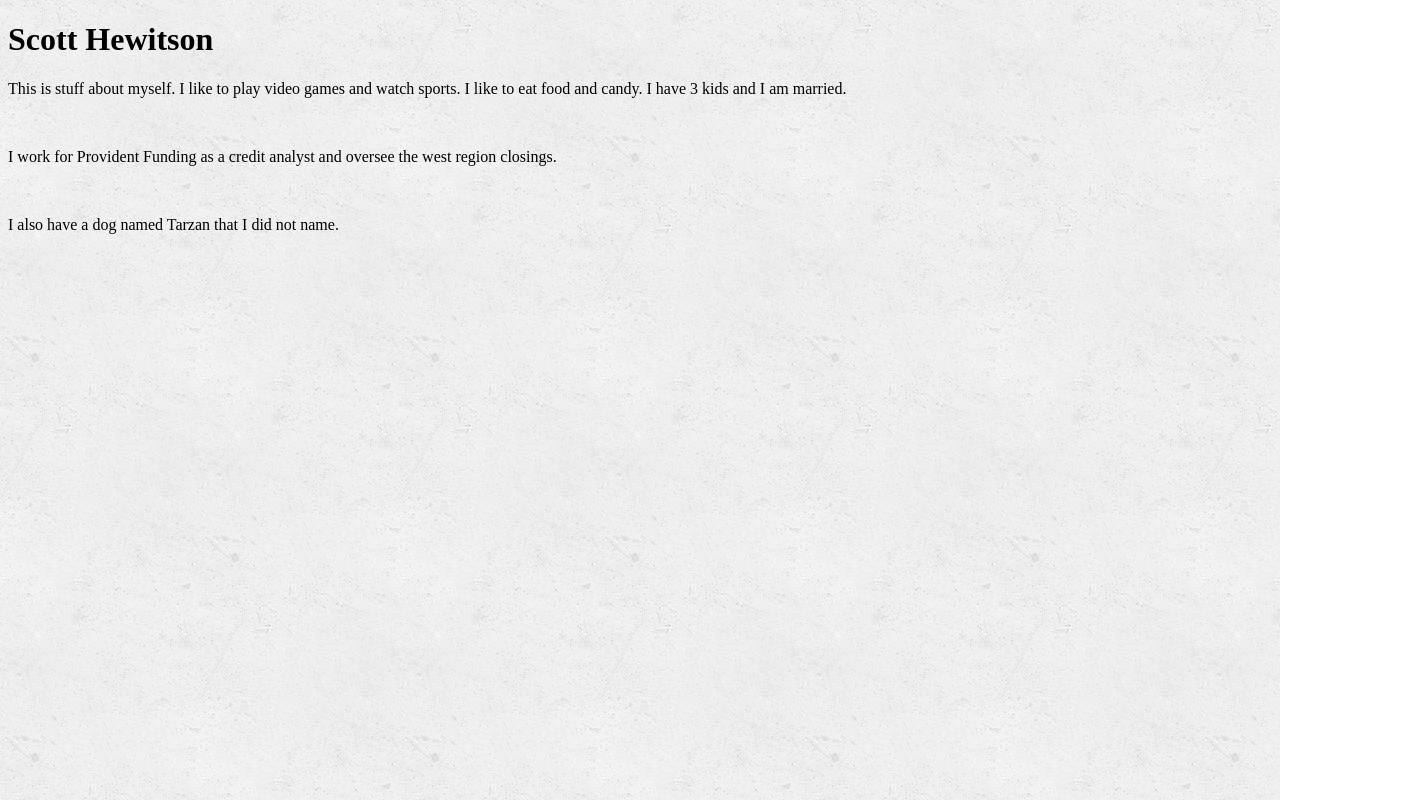
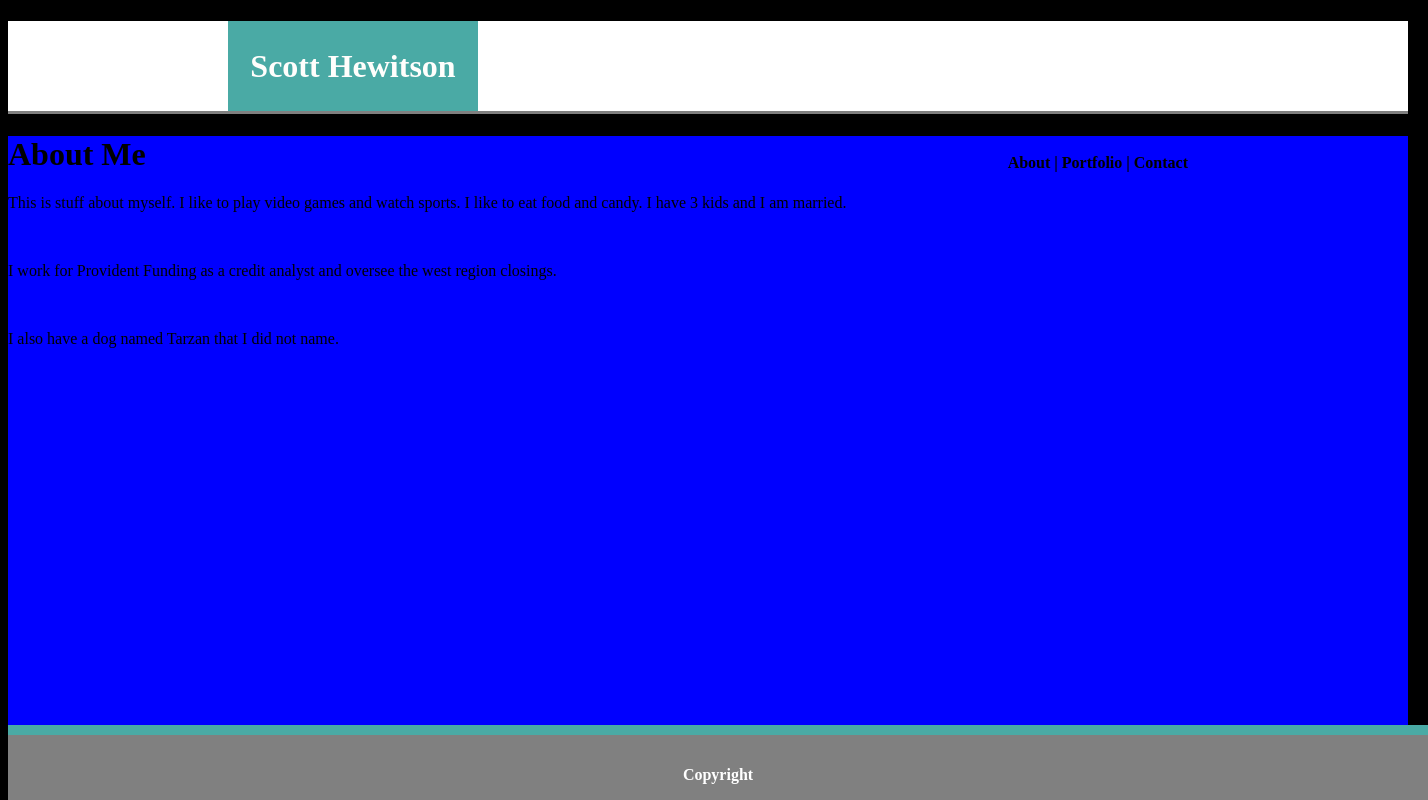
Before and after one commit to Scott171/Basic-Portfolio, a plain HTML site: page index.html in a window 1280 px wide. Shown: the whole page, 1428 px wide, since content can reach past the window. Drawn offline with Linux system fonts and the light colour scheme.

Commit message:
10/19 updates

```diff
--- a/assets/css/style.css
+++ b/assets/css/style.css
@@ -1,4 +1,65 @@
 
-body {
-    background: url("../images/background.png")
+
+.tabs{
+    text-align: right;
+    margin-right: 220px;
+    float: right
 }
+.name{
+    margin-left: 220px;
+    height: 90px;
+    width: 250px;
+    background-color: #4aaaa5;
+    text-align: center;
+    color: #fffefc;
+    vertical-align: middle;
+    line-height: 90px
+
+}
+.head{
+height: 90x;
+width: 1400px;
+background-color: grey
+
+}
+.header{
+    background-color:white;
+    height:90px;
+    width: 1400px;
+    border-bottom: 3px solid grey
+}
+.body{
+    background-color: black;
+    height: 650px;
+    width: 1400px
+}
+#container{
+    background-color: blue;
+    width: 1400px;
+    height: 650px;
+
+}
+    .content{
+    background-color: aqua;
+    height: 960px;
+    Width: 360px
+}
+#footer {
+    color: #fff;
+    background-color: grey;
+    position: absolute;
+    bottom: 0;
+    width: 1400px;
+    padding: 10px;
+    height: 45px;
+    border-top: 10px solid #4aaaa5
+
+}
+#footer h4 {
+   text-align: center;
+
+}
+body{
+    background-color: black;
+
+}
--- a/index.html
+++ b/index.html
@@ -12,26 +12,35 @@
 </head>
 
 
-
-<div class="box">
-
 <body>
 
-    <header>
-            <h1> Scott Hewitson</h1>
+    <header class="header">
+
+            <h1 class="name"> Scott Hewitson</h1>
+
+            <h4 class="tabs">About | Portfolio | Contact</h4>
 
     </header>
+    <div id="container">
 
+     <div id= "bg">
+         <div id= "content">
+<h1 strong> About Me</h1>
 
 <p> This is stuff about myself. I like to play video games and watch sports. I like to eat food and candy. I have 3 kids and I am married.</p>
 <br>
 <p> I work for Provident Funding as a credit analyst and oversee the west region closings.</p>
 <br>
 <p>I also have a dog named Tarzan that I did not name.</p>
+<div>
+    </div>
+</div>
 
+
+    <div>
 <footer>
 
-
+        <div id="footer"><h4>Copyright</h4></div>
 </footer>
 
 
```
